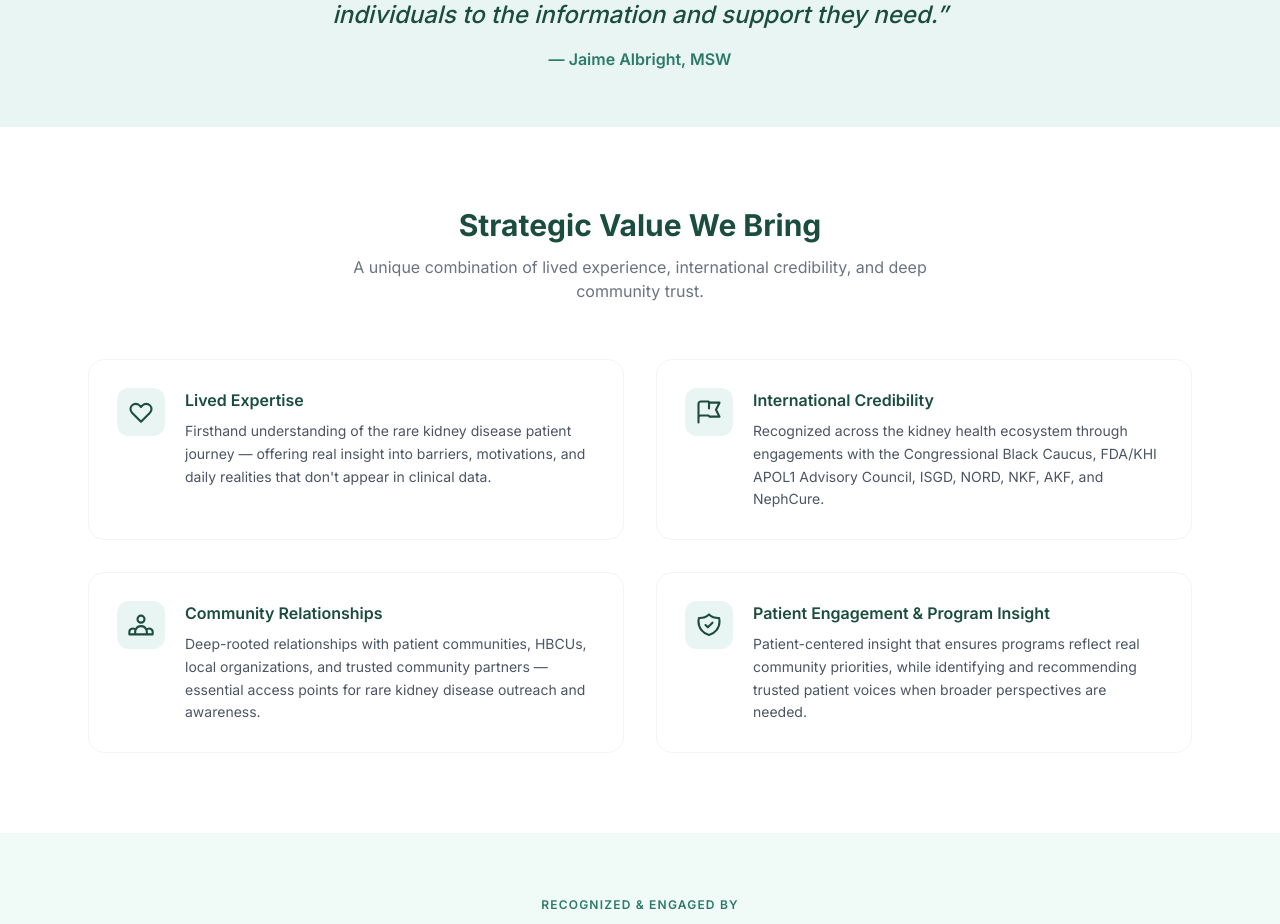
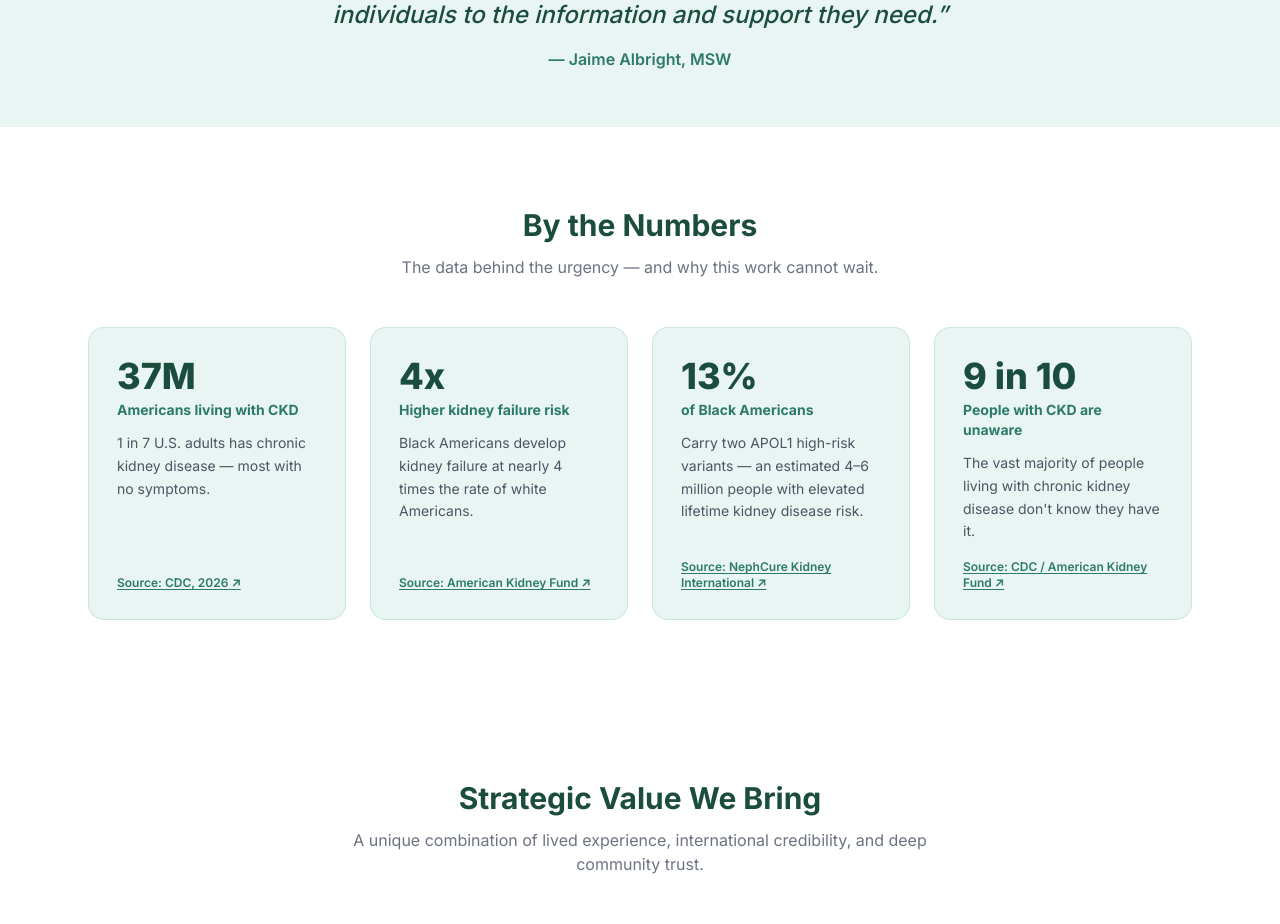
Before and after one commit to Jorden475/The-Lending-Hand-Initiative-, a Next.js app: page / in a window 1280 px wide. Shown: the part 940-1864 px from the top of the page. Built offline with nearby package versions, Linux system fonts and the light colour scheme.

Commit message:
Add verified "By the Numbers" section with cited sources to home page

```diff
--- a/app/page.js
+++ b/app/page.js
@@ -47,6 +47,37 @@ const valueProps = [
     ),
     title: 'Patient Engagement & Program Insight',
     body: 'Patient-centered insight that ensures programs reflect real community priorities, while identifying and recommending trusted patient voices when broader perspectives are needed.',
+  },
+];
+
+const byTheNumbers = [
+  {
+    value: '37M',
+    label: 'Americans living with CKD',
+    detail: '1 in 7 U.S. adults has chronic kidney disease — most with no symptoms.',
+    source: 'CDC, 2026',
+    href: 'https://www.cdc.gov/kidney-disease/about/index.html',
+  },
+  {
+    value: '4x',
+    label: 'Higher kidney failure risk',
+    detail: 'Black Americans develop kidney failure at nearly 4 times the rate of white Americans.',
+    source: 'American Kidney Fund',
+    href: 'https://www.kidneyfund.org/resource/kidney-disease-and-black-americans',
+  },
+  {
+    value: '13%',
+    label: 'of Black Americans',
+    detail: 'Carry two APOL1 high-risk variants — an estimated 4–6 million people with elevated lifetime kidney disease risk.',
+    source: 'NephCure Kidney International',
+    href: 'https://nephcure.org/apol1-kidney-disease/',
+  },
+  {
+    value: '9 in 10',
+    label: 'People with CKD are unaware',
+    detail: "The vast majority of people living with chronic kidney disease don't know they have it.",
+    source: 'CDC / American Kidney Fund',
+    href: 'https://www.kidneyfund.org/all-about-kidneys/quick-kidney-disease-facts-and-stats',
   },
 ];
 
@@ -129,6 +160,33 @@ export default function Home() {
         </div>
       </section>
 
+      {/* By the Numbers */}
+      <section className="py-20 max-w-6xl mx-auto px-6">
+        <div className="text-center mb-12">
+          <h2 className="text-3xl font-bold text-brand-dark mb-3">By the Numbers</h2>
+          <p className="text-gray-500 max-w-xl mx-auto">
+            The data behind the urgency — and why this work cannot wait.
+          </p>
+        </div>
+        <div className="grid sm:grid-cols-2 lg:grid-cols-4 gap-6">
+          {byTheNumbers.map(({ value, label, detail, source, href }) => (
+            <div key={label} className="flex flex-col p-7 rounded-2xl bg-brand-light border border-brand-accent/20 hover:shadow-md transition-shadow">
+              <div className="text-4xl font-black text-brand-dark mb-1">{value}</div>
+              <div className="text-sm font-bold text-brand-mid mb-3">{label}</div>
+              <p className="text-gray-600 text-sm leading-relaxed flex-1">{detail}</p>
+              <a
+                href={href}
+                target="_blank"
+                rel="noopener noreferrer"
+                className="mt-4 text-xs text-brand-mid hover:text-brand-dark font-semibold underline underline-offset-2 transition-colors"
+              >
+                Source: {source} ↗
+              </a>
+            </div>
+          ))}
+        </div>
+      </section>
+
       {/* Value props */}
       <section className="py-20 max-w-6xl mx-auto px-6">
         <div className="text-center mb-14">
```
